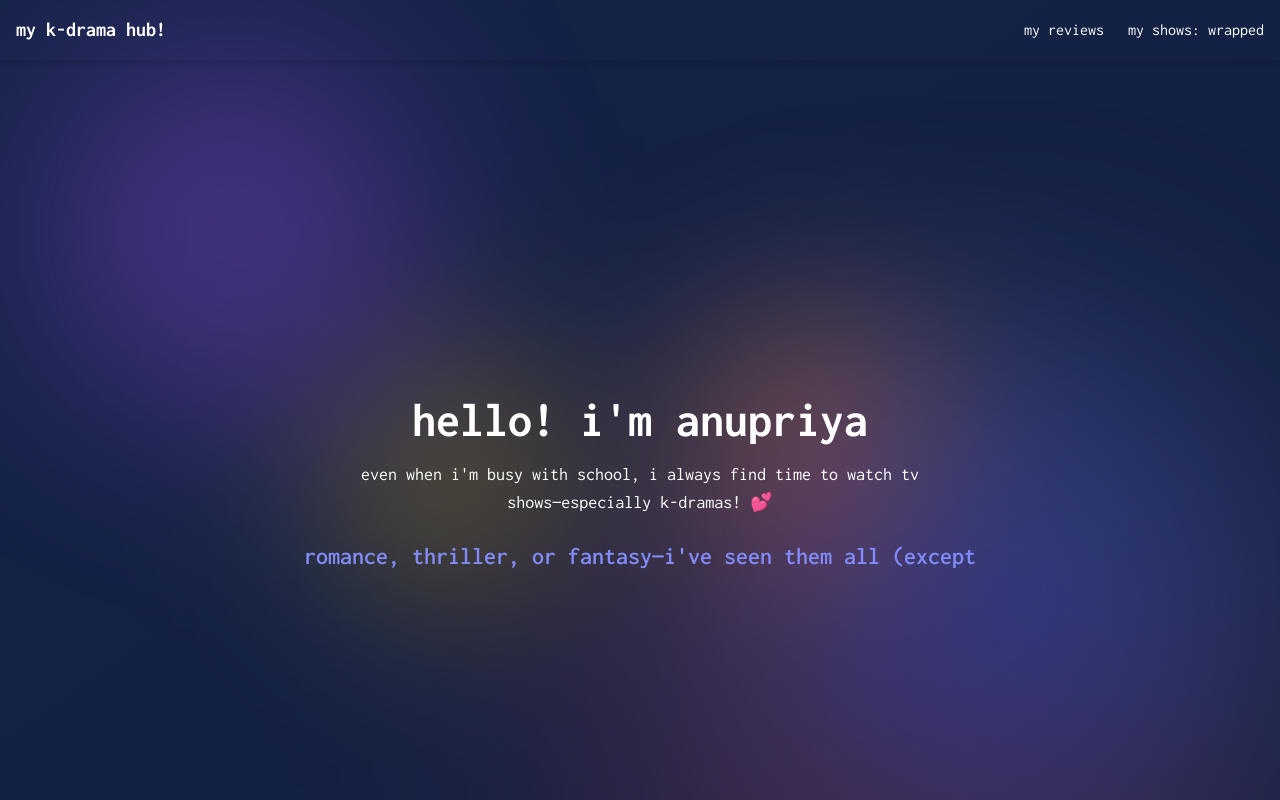
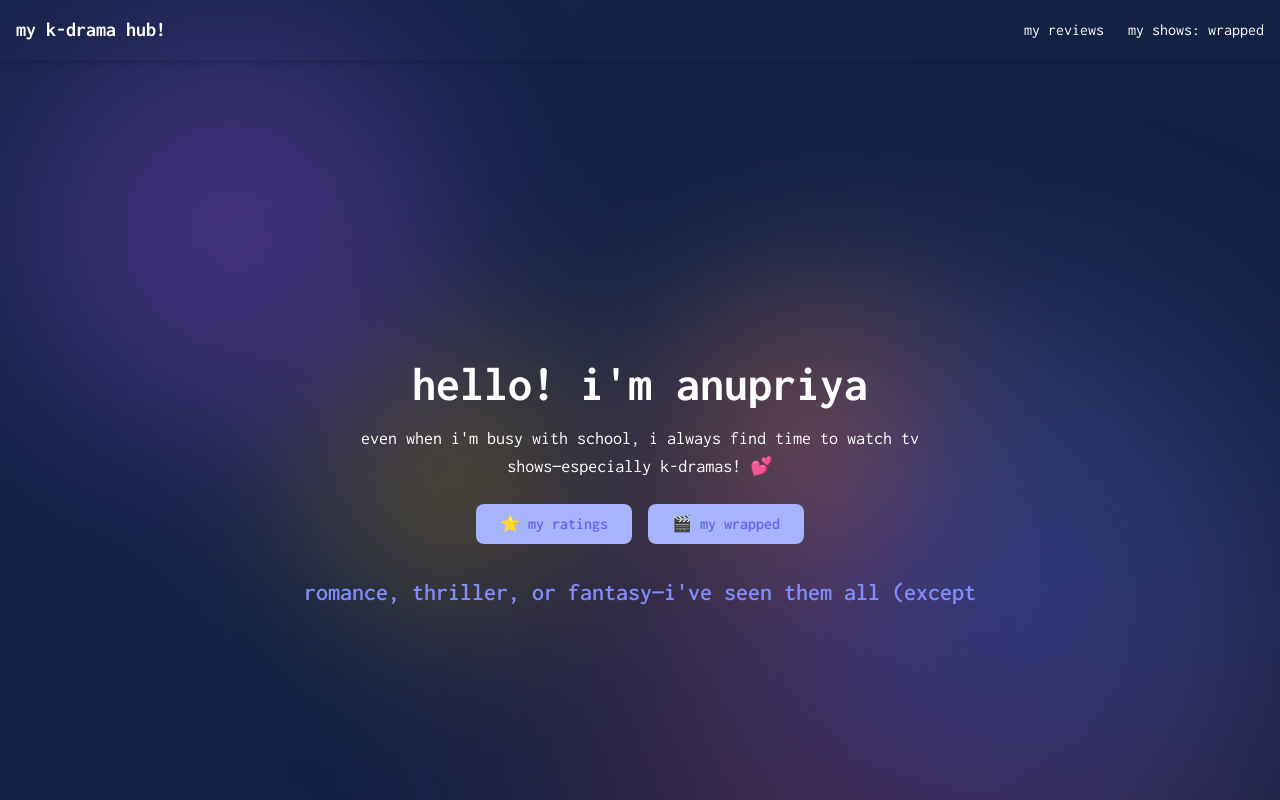
Before and after one commit to anupriyai/hbtechnical, a Next.js app in the folder just-for-fun-app/: page / in a window 1280 px wide. Shown: the top 800 px of the page. Built offline with nearby package versions, Linux system fonts and the light colour scheme.

Commit message:
homepage buttons

```diff
--- a/just-for-fun-app/src/app/page.tsx
+++ b/just-for-fun-app/src/app/page.tsx
@@ -1,5 +1,6 @@
 "use client";
 import { useEffect, useState } from "react";
+import Link from "next/link";
 
 export default function Home() {
   const [text, setText] = useState("");
@@ -47,7 +48,22 @@ export default function Home() {
       <p className="text-lg max-w-xl">
         even when i'm busy with school, i always find time to watch tv shows—especially k-dramas! 💕
       </p>
-      <p className="text-2xl font-semibold mt-6 text-indigo-400">{text}</p>
+
+      {/* Buttons for navigation */}
+      <div className="mt-6 flex space-x-4">
+        <Link href="/reviews">
+          <button className="bg-indigo-300 hover:bg-indigo-400 text-indigo-500 font-semibold py-2 px-6 rounded-lg transition-all">
+            ⭐ my ratings
+          </button>
+        </Link>
+
+        <Link href="/wrapped">
+          <button className="bg-indigo-300 hover:bg-indigo-400 text-indigo-500 font-semibold py-2 px-6 rounded-lg transition-all">
+            🎬 my wrapped
+          </button>
+        </Link>
+      </div>
+      <p className="text-2xl font-semibold mt-8 text-indigo-400">{text}</p>
     </div>
   );
 }
```
